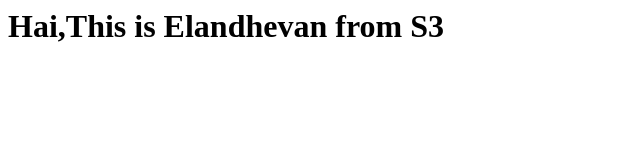
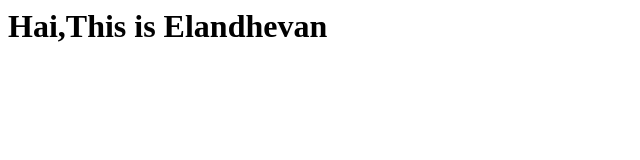
Before and after one commit to aravindh100/git-project-aravindh, a plain HTML site: page index.html in a window 1280 px wide. Shown: the whole page, without its empty margins (0-640 px from the left). Drawn offline with Linux system fonts and the light colour scheme.

Commit message:
First commit

```diff
--- a/index.html
+++ b/index.html
@@ -1 +1 @@
-<h1>Hai,This is Elandhevan from S3</h1>
+<h1>Hai,This is Elandhevan</h1>
```
